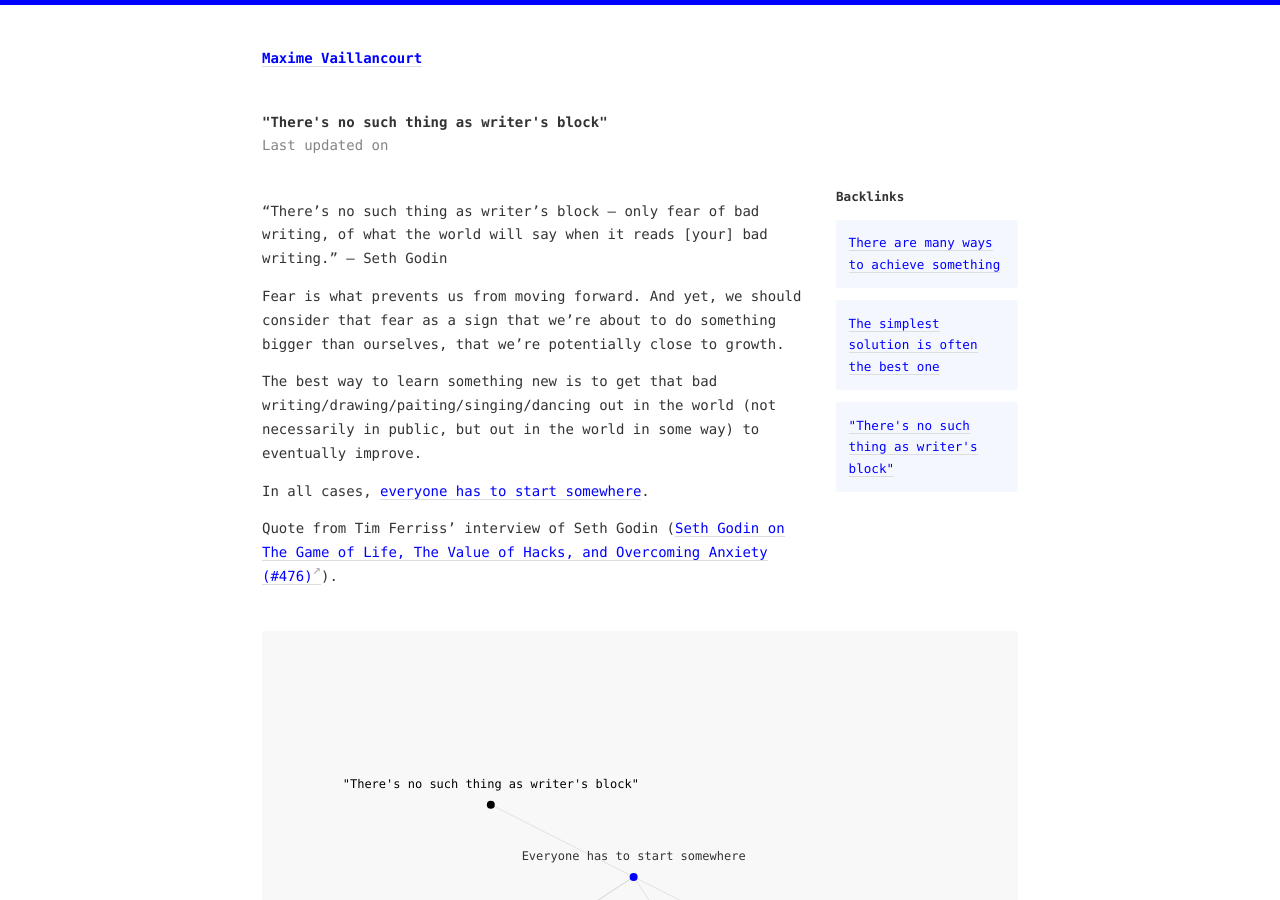
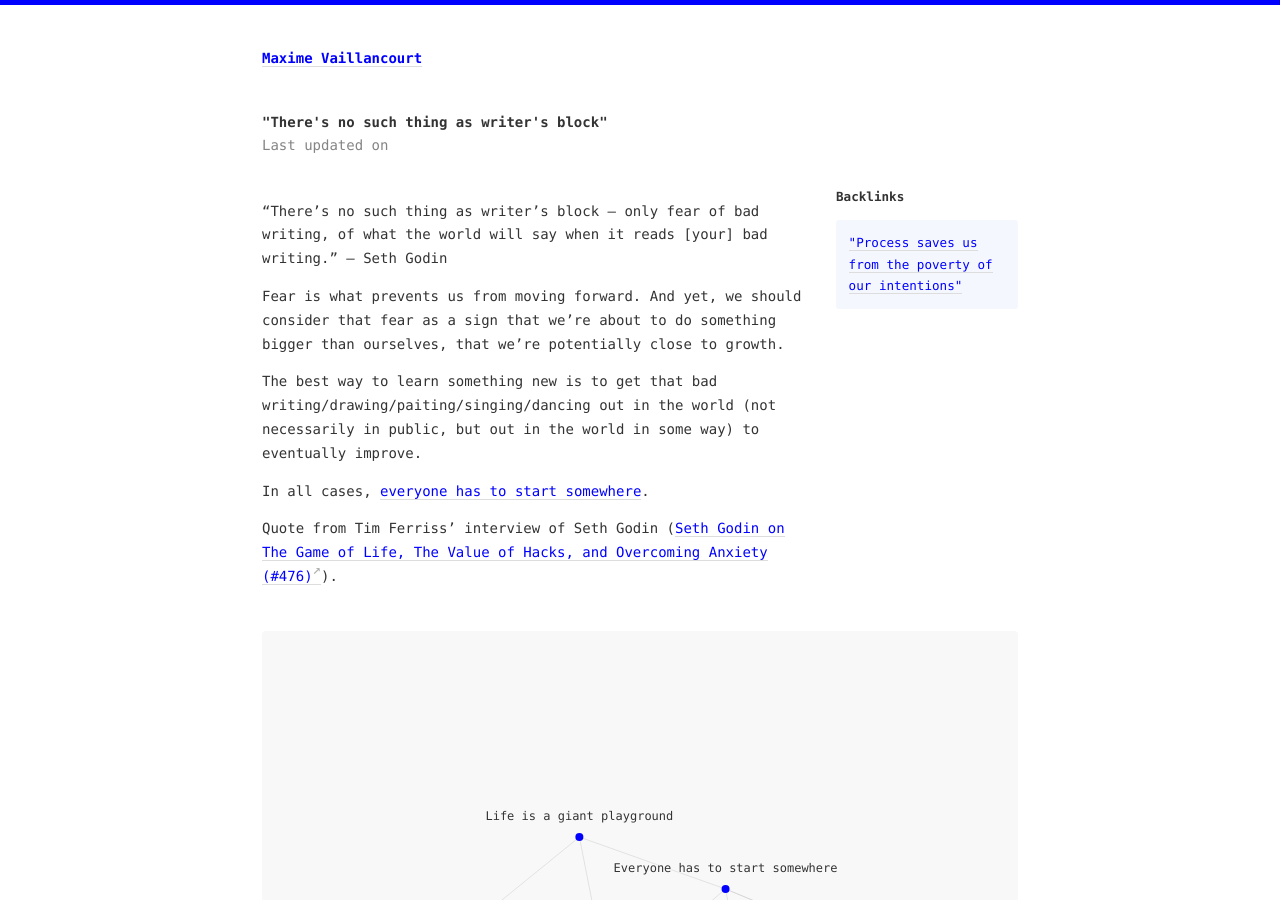
Before and after one commit to maximevaillancourt/maximevaillancourt.github.io, a Jekyll site: the page built from _notes/no-such-thing-as-writers-block.md, in a window 1280 px wide and 900 px high. Built offline with Jekyll 4.4.1, drawn with Linux system fonts in a browser that asks for light colours; some of the changed text lies outside the part shown.

Commit message:
Add note on process

```diff
--- a/_includes/notes_graph.html
+++ b/_includes/notes_graph.html
@@ -46,9 +46,9 @@
     const ACTIVE_RADIUS_FACTOR = 1.5;
     const STROKE = 1;
     const FONT_SIZE = 12;
-    const TICKS = 500;
+    const TICKS = 100;
     const FONT_BASELINE = 25;
-    const MAX_LABEL_LENGTH = 50;
+    const MAX_LABEL_LENGTH = 60;
 
     const graphData = {% include notes_graph.json %}
     let nodesData = graphData.nodes;
--- a/_layouts/note.html
+++ b/_layouts/note.html
@@ -38,8 +38,9 @@
     </content>
 
     <side style="font-size: 0.9em">
+      <div style="font-weight: bold; margin-top: 0; margin-bottom: 1em">Backlinks</div>
+
       {% if page.backlinks.size > 0 %}
-      <div style="font-weight: bold; margin-top: 0; margin-bottom: 1em">Backlinks</div>
       <div style="display: grid; grid-gap: 1em; grid-template-columns: repeat(1fr);">
         {% for backlink in page.backlinks %}
         <div style="background: #f5f7ff; padding: 1em; border-radius: 3px;">
@@ -48,17 +49,8 @@
         {% endfor %}
       </div>
       {% else %}
-      <div style="font-weight: bold; margin-top:0; margin-bottom: 1em">Backlinks</div>
-      <div style="display: grid; grid-gap: 1em; grid-template-columns: repeat(1fr);">
-        {% assign notes = site.notes | where_exp: "item", "item.path contains 'notes'" | sort: "date" | reverse %}
-        {% for note in notes limit:3 %}
-        {% unless note.path contains "index.md" or note.path contains "index.html" %}
-        <div style="background: #f5f7ff; padding: 1em; border-radius: 3px;">
-          <a class="internal-link" href="{{ note.url }}">{{ note.title }}</a><br>
-        </div>
-        {% endunless %}
-        {% endfor %}
-        {% endif %}
+      None
+      {% endif %}
     </side>
   </div>
 </article>
--- /dev/null
+++ b/_notes/process-saves-us-from-the-poverty-of-our-intentions.md
@@ -0,0 +1,7 @@
+---
+title: '"Process saves us from the poverty of our intentions"'
+---
+
+Beautiful quote from [Elizabeth King, American sculptor and writer](https://en.wikipedia.org/wiki/Elizabeth_King_(artist)).
+
+Respecting the process also helps eliminate fear of failure. [There's no such thing as writer's block](/notes/no-such-thing-as-writers-block){: .internal-link}.
```
Also changed, not shown: _pages/index.md (+0 -1 lines).
